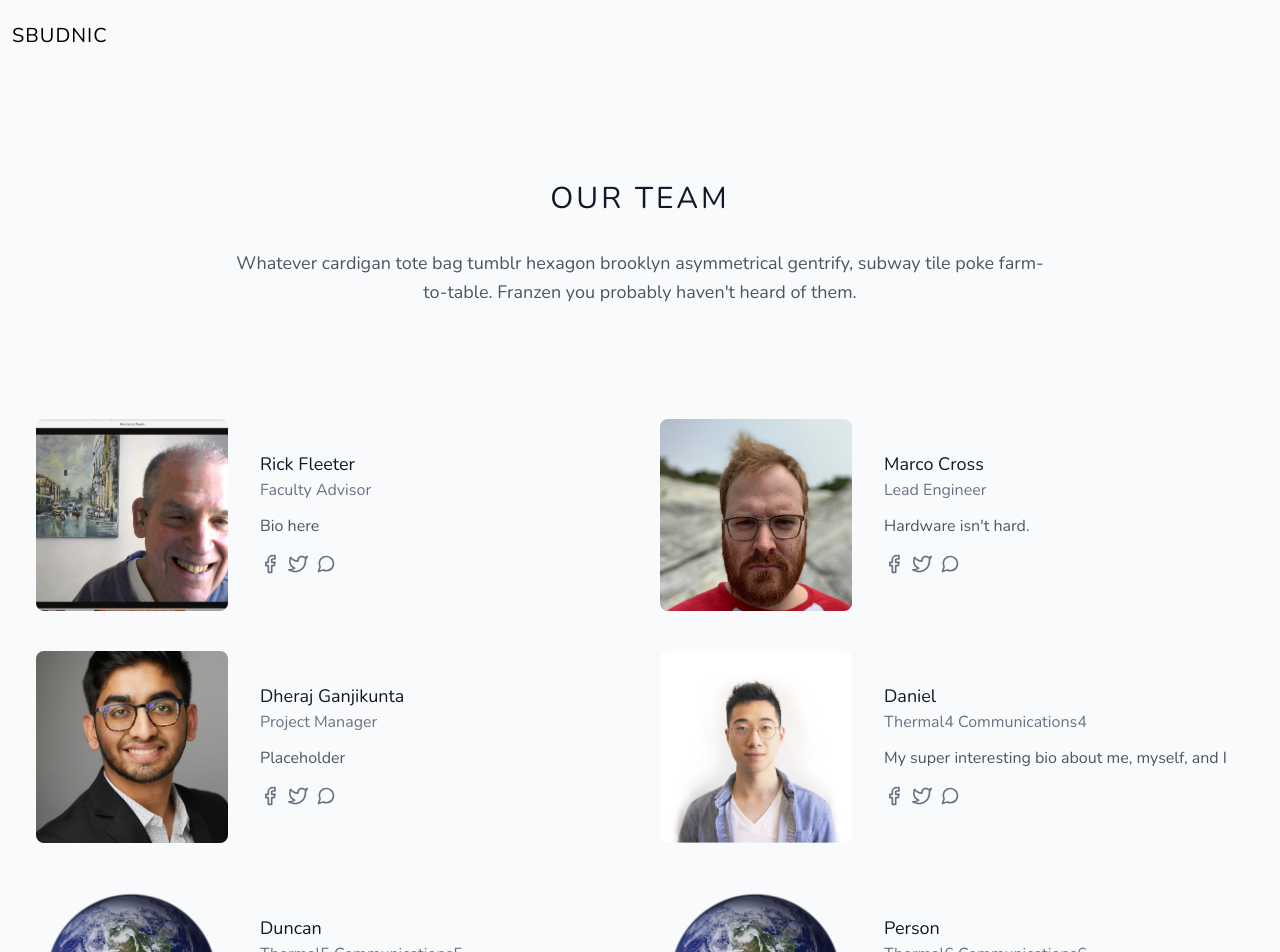
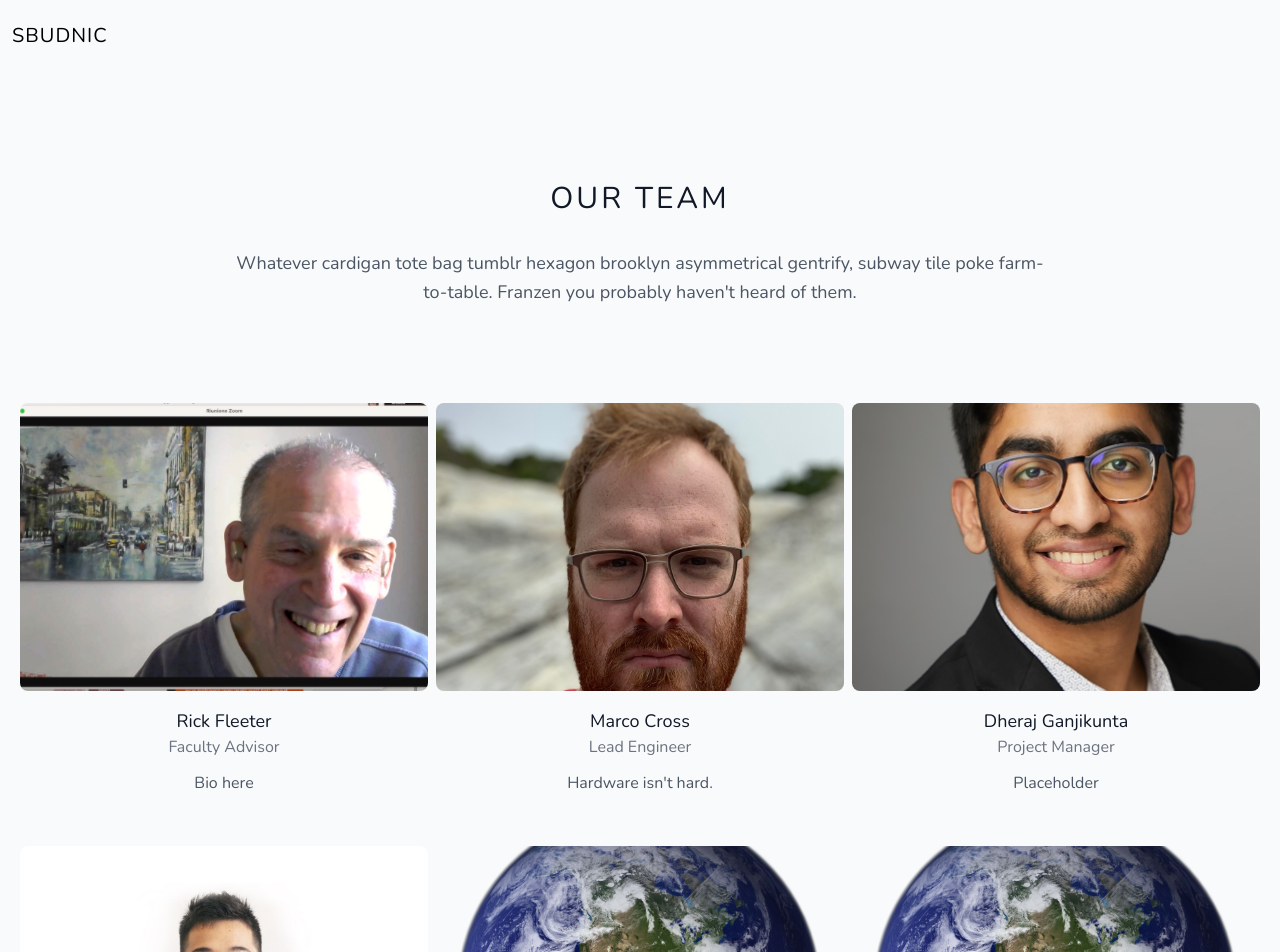
Before and after one commit to benkilimnik/SBUDNIC, a React (Create React App) app: page /team in a window 1280 px wide. Shown: the top 952 px of the page. Built offline with nearby package versions, Linux system fonts and the light colour scheme; what @tailwindcss/typography would draw is missing.

Commit message:
update team page

```diff
--- a/src/components/ImageCard.js
+++ b/src/components/ImageCard.js
@@ -34,8 +34,33 @@
           ))}
         </div>
       </div> */}
+        <div class="h-full flex flex-col items-center text-center">
+          <img alt="team" class="flex-shrink-0 rounded-lg w-full h-72 object-cover object-center mb-4" src={item.image}/>
+          <div class="w-full">
+            <h2 class="title-font font-medium text-lg text-gray-900">{item.title}</h2>
+            <h3 class="text-gray-500 mb-3">{item.category}</h3>
+            <p class="mb-4">{item.subtitle}</p>
+            <span class="inline-flex">
+              <a class="text-gray-500">
+                <svg fill="none" stroke-linecap="round" stroke-linejoin="round" stroke-width="2" class="w-5 h-5" viewBox="0 0 24 24">
+                  <path d="M18 2h-3a5 5 0 00-5 5v3H7v4h3v8h4v-8h3l1-4h-4V7a1 1 0 011-1h3z"></path>
+                </svg>
+              </a>
+              <a class="ml-2 text-gray-500">
+                <svg fill="none" stroke-linecap="round" stroke-linejoin="round" stroke-width="2" class="w-5 h-5" viewBox="0 0 24 24">
+                  <path d="M23 3a10.9 10.9 0 01-3.14 1.53 4.48 4.48 0 00-7.86 3v1A10.66 10.66 0 013 4s-4 9 5 13a11.64 11.64 0 01-7 2c9 5 20 0 20-11.5a4.5 4.5 0 00-.08-.83A7.72 7.72 0 0023 3z"></path>
+                </svg>
+              </a>
+              <a class="ml-2 text-gray-500">
+                <svg fill="none" stroke-linecap="round" stroke-linejoin="round" stroke-width="2" class="w-5 h-5" viewBox="0 0 24 24">
+                  <path d="M21 11.5a8.38 8.38 0 01-.9 3.8 8.5 8.5 0 01-7.6 4.7 8.38 8.38 0 01-3.8-.9L3 21l1.9-5.7a8.38 8.38 0 01-.9-3.8 8.5 8.5 0 014.7-7.6 8.38 8.38 0 013.8-.9h.5a8.48 8.48 0 018 8v.5z"></path>
+                </svg>
+              </a>
+            </span>
+          </div>
+        </div>
 
-        <div className="p-4">
+        {/* <div className="p-4">
           <div className="flex flex-col items-center justify-center h-full text-center sm:flex-row sm:justify-start sm:text-left">
             <img
               alt={item.title}
@@ -48,9 +73,6 @@
               </h2>
               <h3 className="mb-3 text-gray-500">
                 {item.category.split(",").map((tag) => (
-                  /* <span className="inline-block px-3 py-1 mr-2 text-sm font-semibold text-gray-700 bg-gray-200 rounded-full">
-                  {tag}
-                </span> */
                   <span>{tag}</span>
                 ))}
               </h3>
@@ -98,7 +120,7 @@
               </span>
             </div>
           </div>
-        </div>
+        </div> */}
       </div>
   )
 }
--- a/src/components/ItemPages/Team.js
+++ b/src/components/ItemPages/Team.js
@@ -25,7 +25,7 @@
               haven't heard of them.
             </p>
           </div>
-              <div className="grid grid-cols-1 gap-2 xl:grid-cols-2 3xl:grid-cols-3 justify-items-left">
+              <div className="grid grid-cols-1 gap-2 md:grid-cols-2 xl:grid-cols-3 2xl:grid-cols-4 justify-items-left">
                 {team.map((item) => (
                   <ImageCard key={item.id} item={item}></ImageCard>
                 ))}
```
Also changed, not shown: 1 other file (tests, documents, lock files or other folders).
